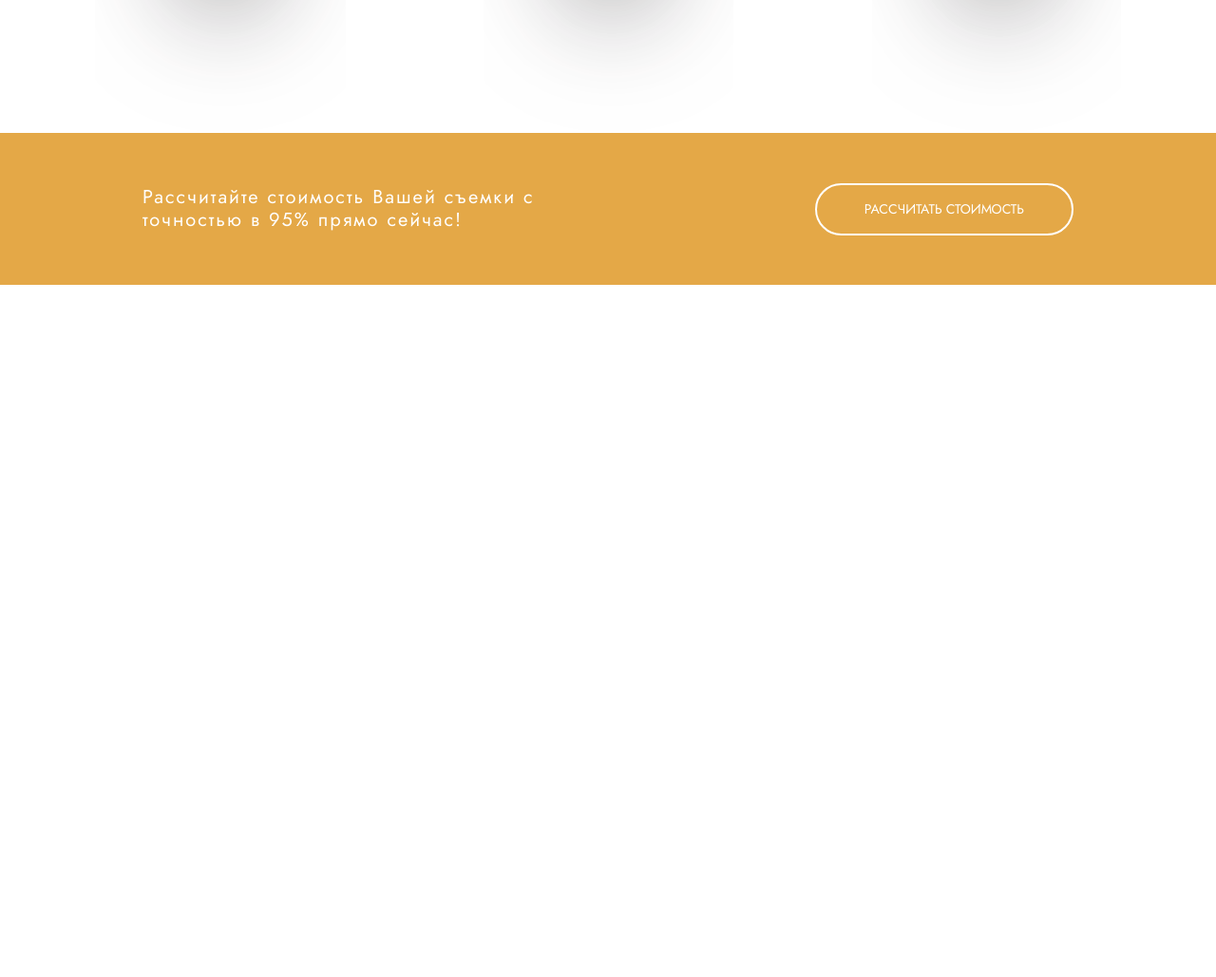
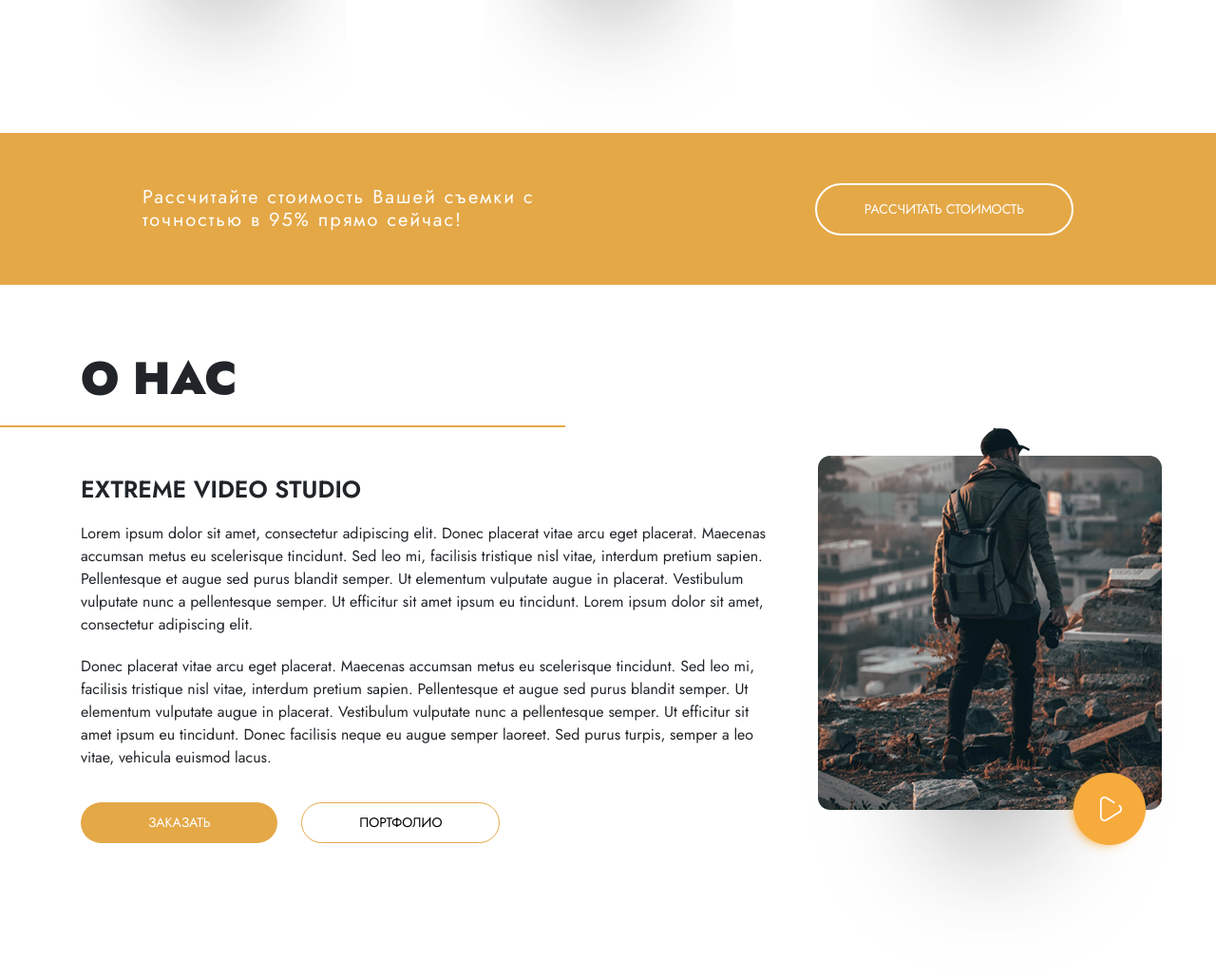
Before and after one commit to bekatru/extremevideostudio, a website: page index.html in a window 1280 px wide. Shown: the part 1664-2693 px from the top of the page at 95% size. Before the commit the page ends 1964 px from the top, so only its background shows below. Drawn offline with nearby package versions, Linux system fonts and the light colour scheme.

Commit message:
third block

```diff
--- a/index.html
+++ b/index.html
@@ -89,7 +89,6 @@
 	</div>
 </div>
 
-
 	<!-- POPUP -->
 <div class="popup" id="popup-1">
     <div class="overlay"></div>
@@ -154,8 +153,27 @@
 	</div>
 </div>
 
+<!-- Third Page -->
+<div class='container'>
+	<h1 class="headers">О НАС</h1>
+</div>
+<div class="lineheaders"></div>
+<div class='container'>
+	<div class='about row'>
+		<div class='textabout col-8'>
+			<h1 class='extreme'>EXTREME VIDEO STUDIO</h1>
+			Lorem ipsum dolor sit amet, consectetur adipiscing elit. Donec placerat vitae arcu eget placerat. Maecenas accumsan metus eu scelerisque tincidunt. Sed leo mi, facilisis tristique nisl vitae, interdum pretium sapien. Pellentesque et augue sed purus blandit semper. Ut elementum vulputate augue in placerat. Vestibulum vulputate nunc a pellentesque semper. Ut efficitur sit amet ipsum eu tincidunt. Lorem ipsum dolor sit amet, consectetur adipiscing elit.
 
-
+			<p class="paragraph"> Donec placerat vitae arcu eget placerat. Maecenas accumsan metus eu scelerisque tincidunt. Sed leo mi, facilisis tristique nisl vitae, interdum pretium sapien. Pellentesque et augue sed purus blandit semper. Ut elementum vulputate augue in placerat. Vestibulum vulputate nunc a pellentesque semper. Ut efficitur sit amet ipsum eu tincidunt. Donec facilisis neque eu augue semper laoreet. Sed purus turpis, semper a leo vitae, vehicula euismod lacus.</p>
+			<button class="btn about order">ЗАКАЗАТЬ</button>
+			<button class="btn about book">ПОРТФОЛИО</button>
+		</div>
+		<div class="col-4">
+			<img src="assets/video2.png" class="videopic">
+			<button class="playbutton"><img src="assets/playbutton.png"></button>
+		</div>
+	</div>
+</div>
 
 	<!-- Bootstrap scripts -->
     <script src="https://code.jquery.com/jquery-3.5.1.slim.min.js" integrity="sha384-DfXdz2htPH0lsSSs5nCTpuj/zy4C+OGpamoFVy38MVBnE+IbbVYUew+OrCXaRkfj" crossorigin="anonymous"></script>
--- a/style.css
+++ b/style.css
@@ -44,7 +44,7 @@ div.row.txt h1{
   font-size: 14px;
   background: #e4a847;
   text-decoration: none;
-  padding: 15px 30px 15px 30px;
+  padding: 15px 40px 15px 40px;
   margin-top: 15px;
   margin-bottom: 15px;
 }
@@ -58,12 +58,17 @@ div.row.txt h1{
 
 #ob{
   margin: 0;
-  padding: 15px 60px;
+  padding: 10px 70px;
   background-color: transparent;
   border-color: #e4a847;
-  border-width: 3px;
+  border-width: 2px;
   color: black;
 
+}
+
+#ob:hover {
+  background: #f59700;
+  color: #ffffff;
 }
 
 nav.navbar.navbar-expand-lg.navbar-light {
@@ -264,3 +269,53 @@ h1.headers {
 button.btn-calc:focus {
     outline: none;
 }
+
+.extreme {
+  text-align: left;
+  margin-top: 50px;
+  margin-bottom: 20px;
+}
+
+.textabout {
+  width: 700px;
+  margin: 0;
+}
+
+.paragraph {
+  margin-top: 20px;
+  margin-bottom: 20px;
+}
+
+.btn.about {
+  padding: 10px 70px 10px 70px;
+}
+
+.btn.about.book {
+  padding: 10px 60px 10px 60px;
+  background: white;
+  color: black;
+  border-color: #e4a847;
+  border-style: solid;
+  margin-left: 20px;
+}
+
+.btn.about.book:hover {
+  background: #f59700;
+  color: #ffffff;
+}
+
+button.playbutton:focus, :hover, :active {
+  outline: none;
+}
+.playbutton {
+  border: none;
+  position: absolute;
+  top: 358px;
+  left: 280px;
+  border-radius: 150px;
+  background-color:rgba(255,0,0,0);
+}
+
+.videopic {
+  position: relative;
+}
```
Also changed, not shown: assets/playbutton.png (added), assets/video2.png (added).
